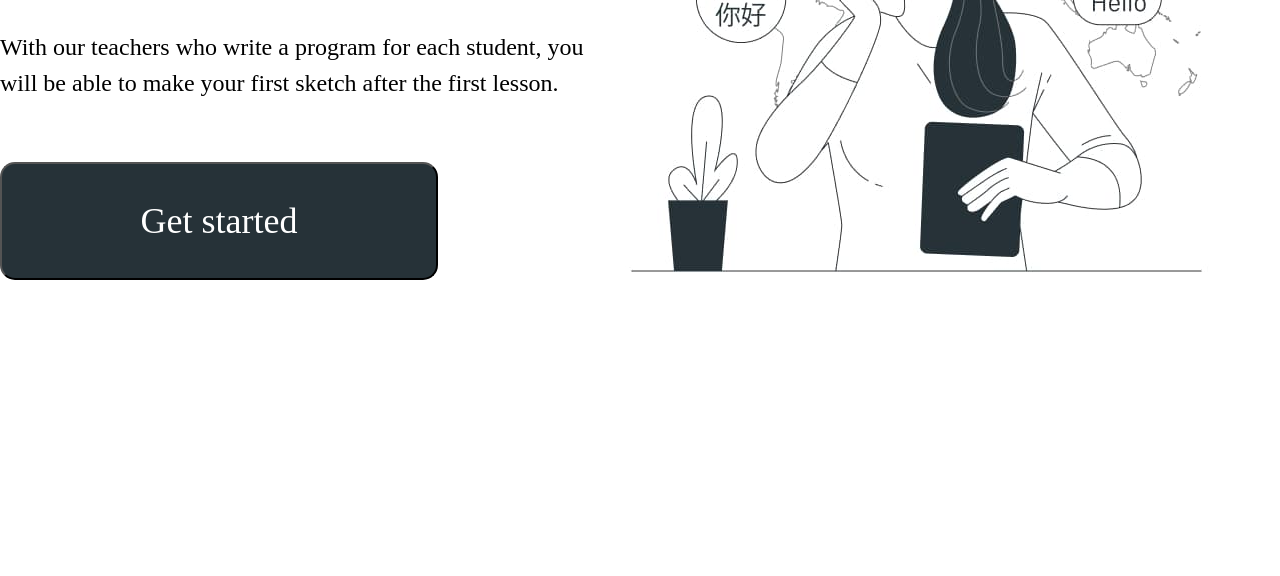
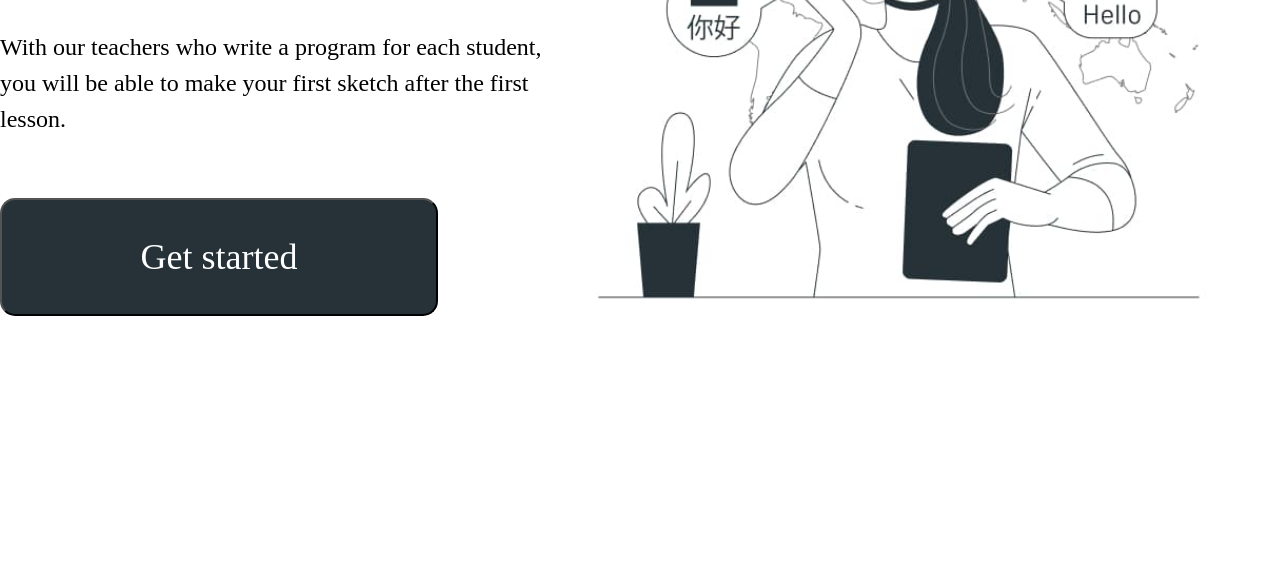
Before and after one commit to bakmaiev/britlex-project-team, a plain HTML site: page index.html in a window 1280 px wide. Shown: the part 224-800 px from the top of the page. Drawn offline with nearby package versions, Linux system fonts and the light colour scheme.

Commit message:
image size changes

```diff
--- a/index.html
+++ b/index.html
@@ -37,8 +37,8 @@
         <img
           src="./images/learning-languages.jpg"
           alt="Learning different languages"
-          width="654"
-          height="510"
+          width="694"
+          height="537"
         />
         </div>
       </section>
```
